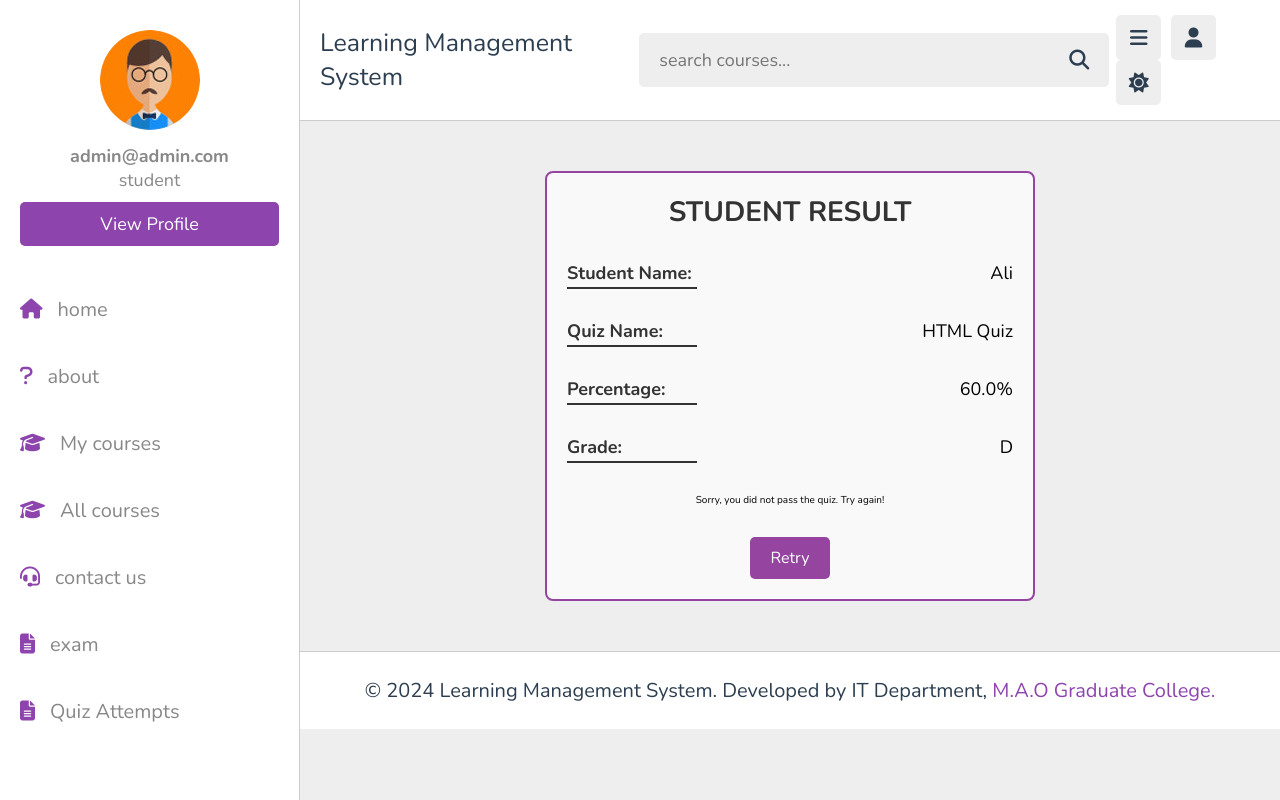
After one commit to AbdullahsiddiqueAI/QuizAppDjango, a Django app: page /quiz/submit/1/result/ in a window 1280 px wide. The commit adds this page. Run offline with Django 3.2, Linux system fonts and the light colour scheme; a user stored in the database is signed in; data comes from the database, SQL or seed files in the repository; both versions use the stored data as it was after the commit; some libraries are stand-ins or nearby versions.

Commit message:
final changes added

```diff
--- a/demo/Templates/base.html
+++ b/demo/Templates/base.html
@@ -8,12 +8,13 @@
     <meta http-equiv="X-UA-Compatible" content="IE=edge">
     <meta name="viewport" content="width=device-width, initial-scale=1.0">
     <title>{% block title %}My Django Site{% endblock %}</title>
-
+    <script src="https://cdn.botpress.cloud/webchat/v2.2/inject.js"></script>
+    <script src="https://files.bpcontent.cloud/2024/11/09/18/20241109185840-8RGVF81A.js"></script>
     <!-- Font Awesome CDN link -->
     <link rel="stylesheet" href="https://cdnjs.cloudflare.com/ajax/libs/font-awesome/6.1.2/css/all.min.css">
 
     <!-- Custom CSS file link -->
-    <link rel="stylesheet" href="{% static 'css/stylessssss.css' %}">
+    <link rel="stylesheet" href="{% static 'css/styless.css' %}">
    {% block stylesheet %}
 
    {% endblock stylesheet %}
@@ -50,6 +51,6 @@
     {% include "partials/footer.html" %}
     {% block script %}{% endblock %}
     <!-- JavaScript files -->
-    <script src="{% static 'js/scriptss.js' %}"></script>
+    <script src="{% static 'js/scripts.js' %}"></script>
 </body>
 </html>
--- a/demo/Templates/partials/header.html
+++ b/demo/Templates/partials/header.html
@@ -24,8 +24,13 @@
       <div class="profile">
          {% if user.is_authenticated %}
             <!-- Show profile details for authenticated users -->
-            <img src="{{ user.profile_image.url }}" class="image" alt="Profile image">
+             {% if user.profile_image %}
 
+             <img src="{{ user.profile_image.url }}" class="image" alt="Profile image">
+             {% else %}
+
+             <img src="{% static 'images/pic-2.jpg'%}" class="image" alt="Profile image">
+             {% endif %}
             <h3 class="name">{{ user.full_name }}</h3>
             <p class="role">student</p>
             <a href="{% url 'profile' %}" class="btn">view profile</a>
--- a/demo/Templates/partials/sidebar.html
+++ b/demo/Templates/partials/sidebar.html
@@ -7,7 +7,13 @@
     </div>
 
     <div class="profile">
-        <img src="{{ user.profile_image.url }}" class="image" alt="Profile image">
+      {% if  user.profile_image%}
+
+      <img src="{{ user.profile_image.url }}" class="image" alt="Profile image">
+      {% else %}
+
+      <img src="{% static 'images/pic-2.jpg'%}" class="image" alt="Profile image">
+      {% endif %}
        <h2 class="role">{{ user.email }}</h2>
        <p class="role">student</p>
        <a href="/profile" class="btn">view profile</a>
@@ -19,9 +25,9 @@
        <a href="/my_courses"><i class="fas fa-graduation-cap"></i><span>My courses</span></a>
        <a href="/course_detail"><i class="fas fa-graduation-cap"></i><span>All courses</span></a>
        <a href="/contact"><i class="fas fa-headset"></i><span>contact us</span></a>
-       <a href="/certificate" >
+       <!-- <a href="/certificate" >
          <i class="fas fa-file-alt"></i><span>certificate</span>
-      </a>
+      </a> -->
 
        <a href="/exam"><i class="fas fa-file-alt"></i><span>exam</span></a>
        <a href="/quiz_attempts"><i class="fas fa-file-alt"></i><span>Quiz Attempts</span></a>
--- a/demo/Templates/profile.html
+++ b/demo/Templates/profile.html
@@ -14,9 +14,15 @@
    <div class="info">
 
       <div class="user">
+         {% if  user.profile_image%}
+
+
          <img src="{{ user.profile_image.url }}" class="image" alt="Profile image">
 
+         {% else %}
 
+         <img src="{% static 'images/pic-2.jpg'%}" class="image" alt="Profile image">
+         {% endif %}
       <h2>{{ user.email }}</h2>
          <p>student</p>
          <a href="/update" class="inline-btn">update profile</a>
--- /dev/null
+++ b/demo/Templates/quiz_result.html
@@ -0,0 +1,152 @@
+{% extends "base.html" %}
+{% block title %}Quiz Result{% endblock %}
+
+{% block content %}
+<div class="result-container">
+
+    <h1 class="result-title">Student Result</h1>
+
+    <!-- Student Information -->
+
+    <div class="student-info">
+        <label for="studentName" class="underline">Student Name:</label>
+        <span id="studentName">
+            {% if request.user.full_name %}
+                {{ request.user.full_name }}
+            {% else %}
+                {{ request.user.email }}
+            {% endif %}
+        </span>
+      </div>
+
+
+    <div class="result-info">
+        <label for="Quiz" class="underline">Quiz Name:</label>
+        <span id="Quiz">{{ quiz.title }}</span>
+    </div>
+    <!-- Result Information -->
+    <div class="result-info">
+      <label for="percentage" class="underline">Percentage:</label>
+      <span id="percentage">{{ quiz_attempt.score }}%</span>
+    </div>
+
+    <div class="result-info">
+      <label for="grade" class="underline">Grade:</label>
+      <span id="grade">{{ grade }}</span>
+    </div>
+
+    {% if passed %}
+        <p>Congratulations! You passed the quiz.</p>
+        <button class="print-button" onclick="printCertificate()">Print Certificate</button>
+        <script>
+            function printCertificate() {
+                window.location.href = "{% url 'generate_certificate' quiz_attempt.id %}";
+            }
+        </script>
+        {% else %}
+        <p>Sorry, you did not pass the quiz. Try again!</p>
+        <button class="print-button" onclick="Retry()">Retry</button>
+        <script>
+            function Retry() {
+                window.location.href = "{% url 'quiz_view' quiz.course.id %}";
+            }
+        </script>
+    {% endif %}
+</div>
+{% endblock %}
+
+{% block stylesheet %}
+<style>
+
+
+/* Container Styling */
+.result-container {
+ width: 50%;
+ margin: 50px auto;
+ padding: 20px;
+ border: 2px solid #9545a0;
+ border-radius: 8px;
+ background-color: #f9f9f9;
+ font-family: 'Nunito', sans-serif;
+ text-align: center;
+}
+
+/* Title Styling */
+.result-title {
+ font-size: 28px;
+ font-weight: bold;
+ color: #333;
+ margin-bottom: 20px;
+ text-transform: uppercase;
+}
+
+/* Student Information and Result Styling */
+.student-info, .result-info {
+ font-size: 18px;
+ margin: 30px 0;
+ color: #555;
+ display: flex;
+ justify-content: space-between;
+}
+
+.student-info label, .result-info label {
+ font-weight: bold;
+ color: #333;
+}
+
+.student-info span, .result-info span {
+ color: #000;
+}
+
+
+
+/* Underline Styling */
+.underline {
+display: inline-block;
+border-bottom: 2px solid #333;
+padding-bottom: 2px;
+width: 130px; /* Adjust as needed */
+text-align: left;
+}
+
+/* Print Button Styling */
+.print-button {
+ display: inline-block;
+ padding: 10px 20px;
+ font-size: 16px;
+ color: #fff;
+ background-color: #9545a0;
+ border: none;
+ border-radius: 5px;
+ cursor: pointer;
+ margin-top: 30px;
+ transition: background-color 0.3s ease;
+}
+
+.print-button:hover {
+ background-color: #9545a0;
+}
+
+.print-button:active {
+ background-color: #9545a0;
+}
+
+/* Individual Field Block */
+.field-block {
+width: 100%;
+padding: 15px;
+border: 1px solid #ddd;
+border-radius: 5px;
+background-color: #fff;
+text-align: center;
+}
+
+/* Label Styling */
+.field-block label {
+font-weight: bold;
+color: #333;
+display: block;
+margin-bottom: 8px;
+}
+</style>
+{% endblock stylesheet %}
--- a/demo/firstapp/urls.py
+++ b/demo/firstapp/urls.py
@@ -26,7 +26,7 @@ urlpatterns = [
     path(r'update/', views.update_profile, name='update_profile'),
     path(r'watch-video/', views.watchvideo, name='watch-video'),
     path(r'watch-video/<id>', views.watch_video, name='watch_video'),
-    path(r'certificate/', views.certificate, name='certiicate'),
+    # path(r'certificate/', views.certificate, name='certiicate'),
     path('enroll_course/', views.enroll_course_without_id, name='enroll_course_no_id'),  # Without ID
     path('enroll_course/<int:id>/', views.enroll_course_with_id, name='enroll_course'),  # With ID
     path('my_courses/', views.my_courses, name='my_courses'),
@@ -37,6 +37,8 @@ urlpatterns = [
     path('course_detail/<int:id>/', views.course_detail, name='course_detail'),
     path('Quiz/', views.Quiz, name='Quiz'),
     path("quiz/<int:Course_id>/", views.quiz_view, name="quiz_view"),
+       path('quiz/<int:quiz_id>/submit/', views.submit_quiz, name='submit_quiz'),
+    path('quiz/submit/<int:quiz_id>/result/', views.quiz_result, name='quiz_result'),
     path("check_answers/", views.check_answers, name="check_answers"),
 
 path('quiz_attempts/', views.quiz_attempts, name='quiz_attempts'),
--- a/demo/firstapp/views.py
+++ b/demo/firstapp/views.py
@@ -3,6 +3,7 @@ from django.conf import settings
 from django.contrib.auth import logout, authenticate, login
 from django.contrib.auth.forms import AuthenticationForm
 from django.contrib import messages
+from django.urls import reverse
 from django.contrib.auth.decorators import login_required
 from django.contrib.auth import update_session_auth_hash
 from django.contrib.auth.hashers import check_password
@@ -60,9 +61,11 @@ def Login(request):
     # Render the login page with any existing messages
     return render(request, 'login.html')
 
+import re  # Add this import for regular expression support
+
 def register(request):
     if request.method == "POST":
-        full_name = request.POST.get("full_name")  # Get the full name
+        full_name = request.POST.get("full_name")
         email = request.POST.get("email")
         password = request.POST.get("password")
         confirm_password = request.POST.get("confirm_password")
@@ -75,14 +78,19 @@ def register(request):
             messages.error(request, "Passwords do not match.")
             return redirect("register")
 
+        # Password validation
+        if len(password) < 8 or not re.search(r"[!@#$%^&*(),.?\":{}|<>]", password):
+            messages.error(request, "Password must be at least 8 characters long and contain at least one special character.")
+            return redirect("register")
+
         # Check if the email already exists
         if CustomUser.objects.filter(email=email).exists():
             messages.error(request, "Email already exists.")
             return redirect("register")
 
-        # Create the user with the full name
+        # Create the user
         user = CustomUser.objects.create_user(
-            full_name=full_name,  # Save the full name in the user profile
+            full_name=full_name,
             email=email,
             password=password,
             city=city,
@@ -96,6 +104,7 @@ def register(request):
         return redirect("home")
 
     return render(request, "register.html")
+
 @login_required
 def courses(request):
     courses = Course.objects.all()  # Fetch all courses from the database
@@ -108,25 +117,30 @@ def exam(request):
 @login_required
 def playlist(request):
     return render(request, 'playlist.html')
+
 @login_required
 def course_playlist(request, id):
     # Get the course by ID
     selected_course = get_object_or_404(Course, id=id)
-    progress=0
-    if CourseEnrollment.objects.filter(user=request.user, course=selected_course).first():
-        progress=CourseEnrollment.objects.filter(user=request.user, course=selected_course).first().progress
 
+    # Check user enrollment and calculate progress
+    enrollment = CourseEnrollment.objects.filter(user=request.user, course=selected_course).first()
+    progress = enrollment.progress if enrollment else 0
 
-    # Fetch all lessons associated with the course
-    lessons = selected_course.lessons.all().order_by('order')  # Or adjust ordering based on your needs
+    # Retrieve all lessons associated with the course
+    lessons = selected_course.lessons.all().order_by('order')
 
-    # Render the playlist template, passing the course and lessons
+    # Get the quiz related to the course and count the user's attempts
+    quiz = Quiz.objects.filter(course=selected_course).first()
+    attempt_count = QuizAttempt.objects.filter(user=request.user, quiz=quiz).count() if quiz else 0
+
+    # Render the playlist template, passing all necessary data
     return render(request, 'course_playlist.html', {
         'selected_course': selected_course,
         'lessons': lessons,
-        "progress": progress,
+        'progress': progress,
+        'attempt_count': attempt_count,
     })
-
 @login_required
 def profile(request):
     return render(request, 'profile.html', {'user': request.user})
@@ -348,14 +362,36 @@ def quiz_detail(request, quiz_id):
 
     return render(request, 'quiz_detail.html', {'quiz': quiz})
 
-# @login_required
-# def Quiz(request):
-#     return render(request, 'quiz.html')
 
 @login_required
 def quiz_view(request, Course_id):
-    course=Course.objects.filter(id=Course_id).first()
+    # Retrieve the course and quiz
+    course = get_object_or_404(Course, id=Course_id)
     quiz = get_object_or_404(Quiz, course=course)
+
+    # Check if the user is enrolled in the course
+    enrollment = CourseEnrollment.objects.filter(user=request.user, course=course).first()
+    if not enrollment:
+        messages.error(request, "You need to be enrolled in this course to take the quiz.")
+        return redirect('course_detail', course_id=course.id)  # Redirect to course detail page
+
+    # Check if the user's progress is at least 50%
+    if enrollment.progress < 50:
+        messages.error(request, "You need to complete at least 50% of the course before attempting the quiz.")
+        return redirect('course_playlist', id=course.id)  # Redirect to course playlist or detail page
+
+    # Check if the user has already passed or reached max attempts
+    attempts = QuizAttempt.objects.filter(user=request.user, quiz=quiz)
+    if attempts.filter(score__gte=quiz.pass_percentage).exists():
+        messages.info(request, "You have already passed this quiz.")
+        return redirect(reverse('quiz_result', kwargs={'quiz_id': quiz.id}) + f"?passed=yes")
+        # return redirect('quiz_result', quiz_id=quiz.id)  # Redirect to quiz result page
+
+    if attempts.count() >= 3:
+        messages.error(request, "You have reached the maximum number of attempts for this quiz.")
+        return redirect('quiz_result', quiz_id=quiz.id)  # Redirect to quiz result page
+
+    # Retrieve quiz questions and render the quiz page
     questions = quiz.questions.all()
     return render(request, 'quizs.html', {'quiz': quiz, 'questions': questions})
 
@@ -430,3 +466,61 @@ def generate_certificate(request, attempt_id):
         'quiz_title': attempt.quiz.course.title
     }
     return render(request, 'certificate.html', context)
+
+
+def submit_quiz(request, quiz_id):
+    if request.method == 'POST':
+        quiz = get_object_or_404(Quiz, id=quiz_id)
+        questions = quiz.questions.all()
+        score = 0
+        total_questions = questions.count()
+
+        # Calculate the score based on the submitted answers
+        for question in questions:
+            user_answer = request.POST.get(f'question{question.id}')
+            if user_answer and int(user_answer) == question.correct_option:
+                score += 1
+
+        # Calculate the score percentage
+        score_percentage = (score / total_questions) * 100
+        passed = score_percentage >= quiz.pass_percentage
+
+        # Save the quiz attempt
+        quiz_attempt = QuizAttempt.objects.create(
+            user=request.user,
+            quiz=quiz,
+            score=score_percentage
+        )
+
+        # Redirect to the result page with the result information
+        return redirect(reverse('quiz_result', kwargs={'quiz_id': quiz.id}) + f"?passed={'yes' if passed else 'no'}")
+    return redirect('home')
+
+
+
+# views.py
+
+def quiz_result(request, quiz_id):
+    quiz = get_object_or_404(Quiz, id=quiz_id)
+    quiz_attempt = QuizAttempt.objects.filter(user=request.user, quiz=quiz).last()
+    passed = request.GET.get('passed') == 'yes'
+
+    # Calculate grade based on score
+    grade = ''
+    if quiz_attempt.score >= 90:
+        grade = 'A'
+    elif quiz_attempt.score >= 80:
+        grade = 'B'
+    elif quiz_attempt.score >= 70:
+        grade = 'C'
+    elif quiz_attempt.score >= 60:
+        grade = 'D'
+    else:
+        grade = 'F'
+
+    return render(request, 'quiz_result.html', {
+        'quiz': quiz,
+        'quiz_attempt': quiz_attempt,
+        'passed': passed,
+        'grade': grade,
+    })
--- a/demo/static/css/stylessssss.css
+++ b/demo/static/css/styless.css
@@ -1352,6 +1352,9 @@ body.active {
 /* Error message styling */
 .message.error {
    background-color: #f44336; /* Red for errors */
+}
+.message.info {
+   background-color: #4e76ef; /* Red for errors */
 }
 
 
```
Also changed, not shown: demo/Templates/course_playlist.html (+11 -9 lines), demo/Templates/quiz_attempts.html (+7 -3 lines), demo/Templates/quizs.html (+11 -8 lines), demo/Templates/resul.html (added, +56 -0 lines), demo/db.sqlite3, demo/media/profile_images/cropped_image_1fZlqGV.png (added), demo/media/profile_images/cropped_image_fpPsFiX.png (added).
